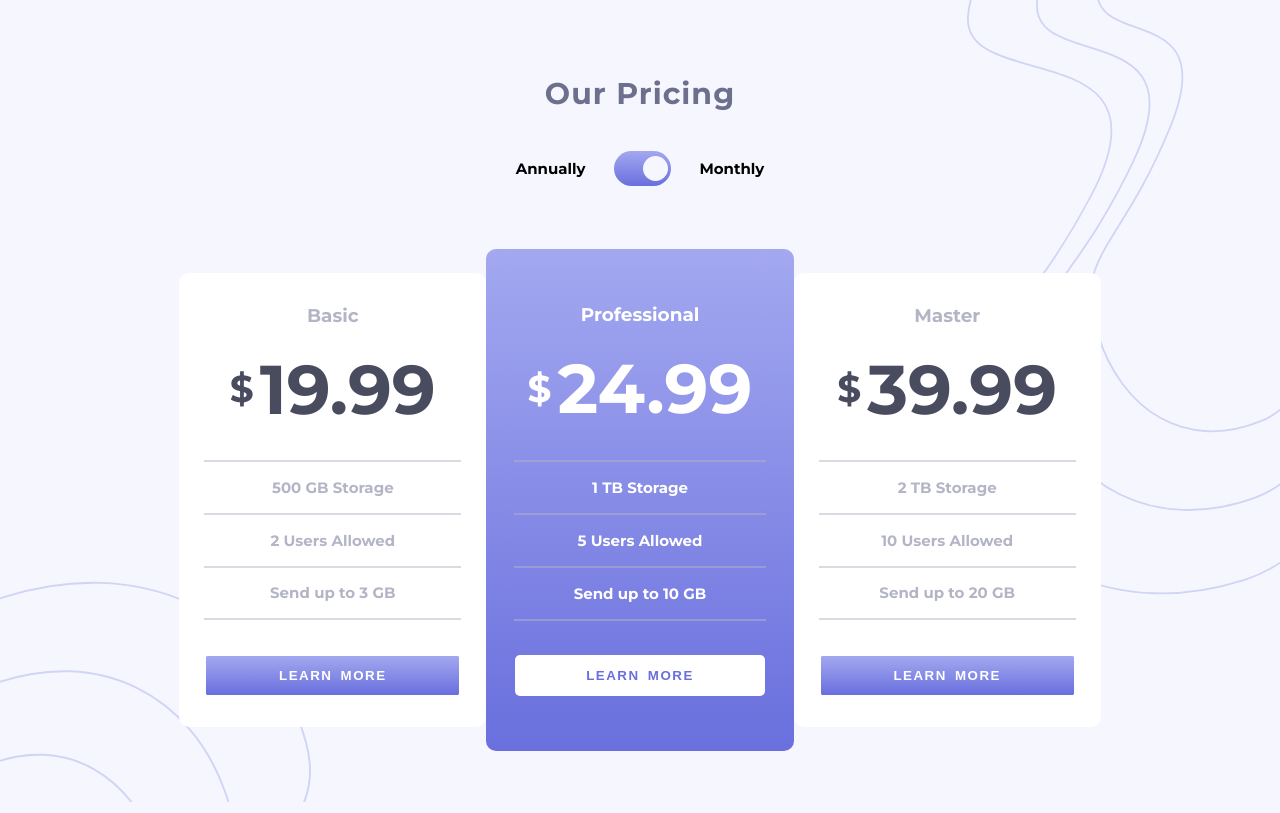
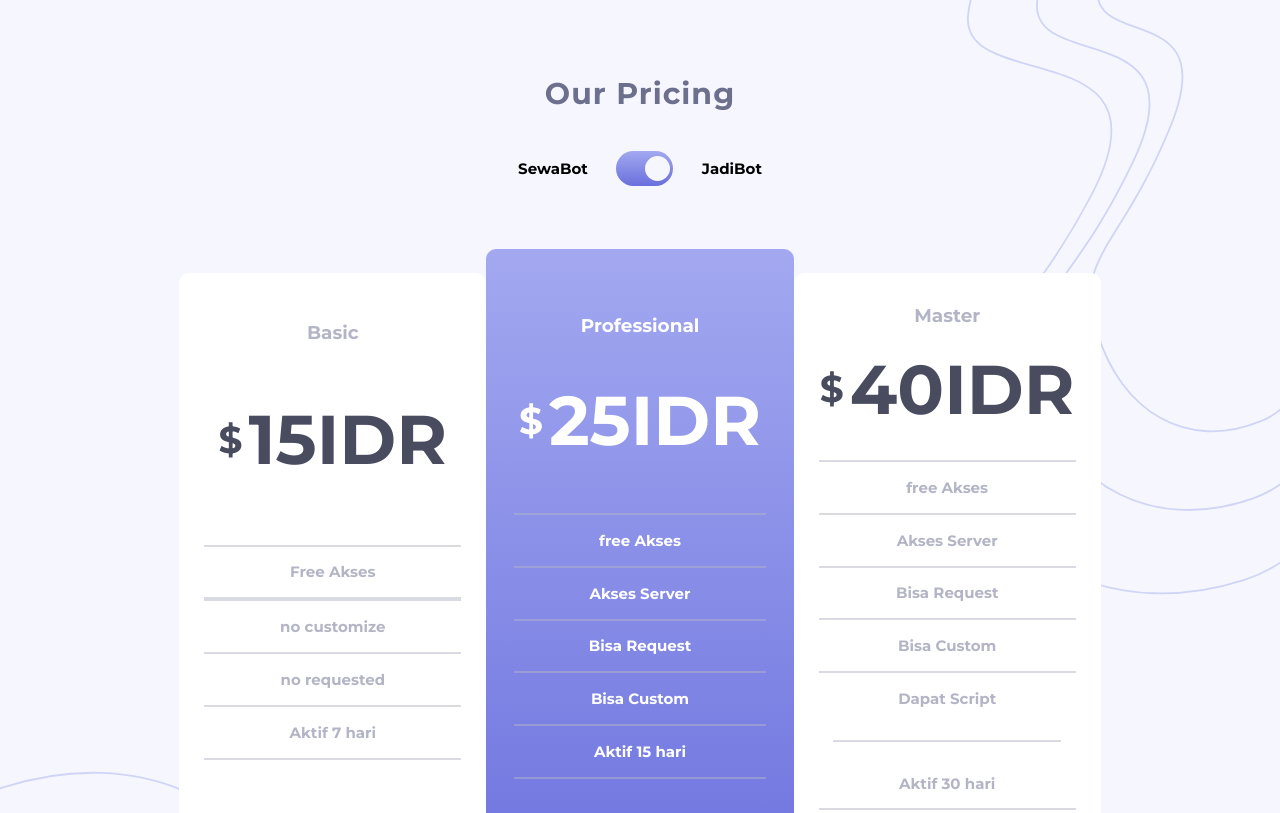
Before and after one commit to VynaaValerie/pricing.io, a plain HTML site: page index.html in a window 1280 px wide. Shown: the top 813 px of the page. Drawn offline with Linux system fonts and the light colour scheme.

Commit message:
index.html

```diff
--- a/index.html
+++ b/index.html
@@ -16,11 +16,11 @@
   <header>
     <h1> Our Pricing</h1>
     <nav>
-      <p>Annually</p>
+      <p>SewaBot</p>
       <button class="toggle-area monthly">
         <div class="toggle-btn"></div>
       </button>
-      <p>Monthly</p>
+      <p>JadiBot</p>
     </nav>
   </header>
   <main>
@@ -28,14 +28,17 @@
       <!-- Container 1 -->
       <article class="pricing container-1">
         <h2>Basic</h2>
-        <p class="price-1"><span class="dollar-sign">&dollar;</span>19.99</p>
+        <p class="price-1"><span class="dollar-sign">&dollar;</span>15IDR</p>
         <ul>
+           <hr>
+          <li> Free Akses</li>
           <hr>
-          <li> 500 GB Storage</li>
           <hr>
-          <li> 2 Users Allowed</li>
+          <li> no customize</li>
           <hr>
-          <li> Send up to 3 GB</li>
+          <li> no requested</li>
+          <hr>
+          <li> Aktif 7 hari</li>
           <hr>
         </ul>
         <button>Learn more</button>
@@ -43,14 +46,18 @@
       <!-- Container 2 -->
       <article class="pricing container-2">
         <h2>Professional</h2>
-        <p class="price-2"> <span class="dollar-sign">&dollar;</span>24.99</p>
+        <p class="price-2"> <span class="dollar-sign">&dollar;</span>25IDR</p>
         <ul>
           <hr>
-          <li> 1 TB Storage</li>
+          <li> free Akses</li>
           <hr>
-          <li> 5 Users Allowed</li>
+          <li> Akses Server</li>
           <hr>
-          <li> Send up to 10 GB</li>
+          <li> Bisa Request</li>
+          <hr>
+          <li> Bisa Custom</li>
+          <hr>
+          <li> Aktif 15 hari</li>
           <hr>
         </ul>
         <button>Learn more</button>
@@ -58,14 +65,20 @@
       <!-- Container 3 -->
       <article class="pricing container-3">
         <h2>Master</h2>
-        <p class="price-3"><span class="dollar-sign">&dollar;</span>39.99</p>
+        <p class="price-3"><span class="dollar-sign">&dollar;</span>40IDR</p>
         <ul>
           <hr>
-          <li> 2 TB Storage</li>
+         <li> free Akses</li>
           <hr>
-          <li>10 Users Allowed</li>
+          <li> Akses Server</li>
           <hr>
-          <li> Send up to 20 GB</li>
+          <li> Bisa Request</li>
+          <hr>
+          <li> Bisa Custom</li>
+          <hr>
+           <li> Dapat Script<li>
+          <hr>
+          <li> Aktif 30 hari</li>
           <hr>
         </ul>
         <button>Learn more</button>
```
